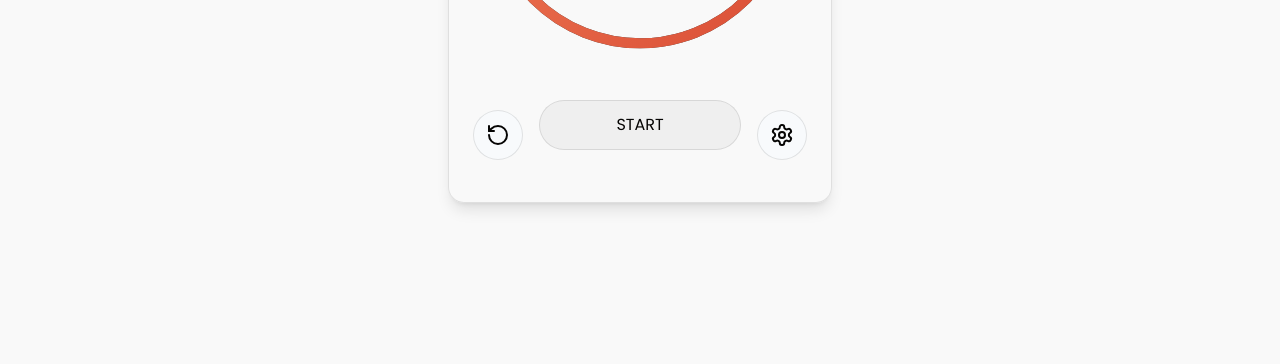
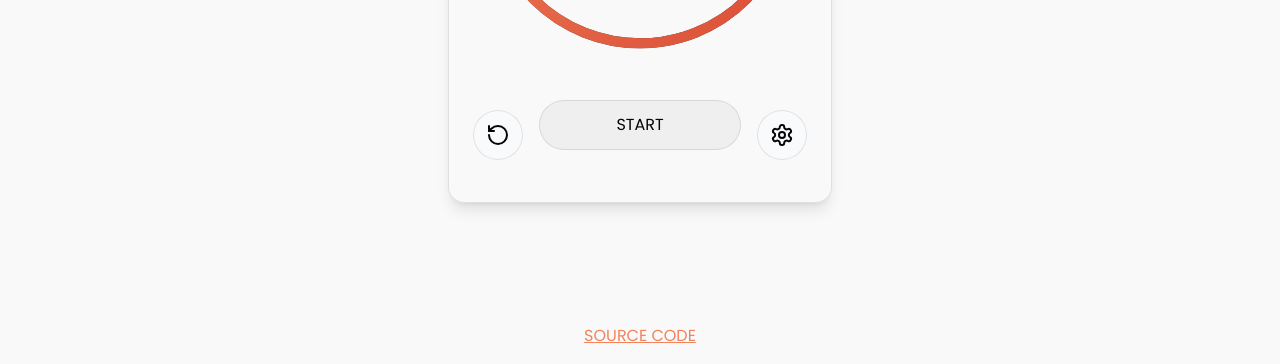
Before and after one commit to AnuXiii/Pomodoro-Timer, a website built with Vite: page index.html in a window 1280 px wide. Shown: the part 500-864 px from the top of the page. Before the commit the page ends 808 px from the top, so only its background shows below. Built offline with nearby package versions, Linux system fonts and the light colour scheme.

Commit message:
Add footer with GitHub project link for easy access to source code

```diff
--- a/index.html
+++ b/index.html
@@ -818,6 +818,15 @@
 					</div>
 				</div>
 			</div>
+			<footer class="container text-center my-4">
+				<a
+					href="https://github.com/AnuXiii/Pomodoro-Timer"
+					target="_blank"
+					title="project github"
+					class="text-accent uppercase underline hover:underline-offset-4"
+					>source code</a
+				>
+			</footer>
 		</div>
 		<!-- app close -->
 
```
